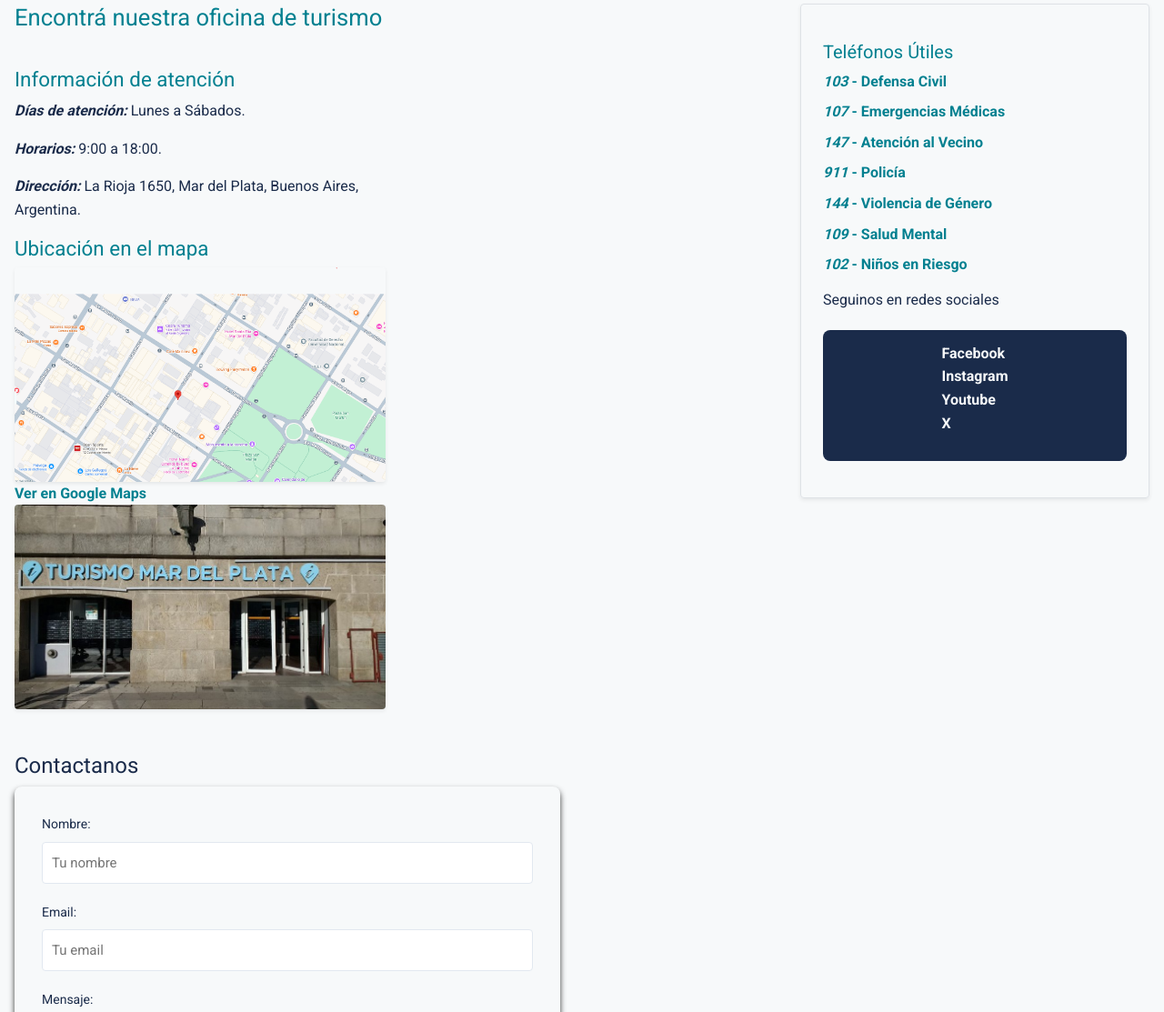
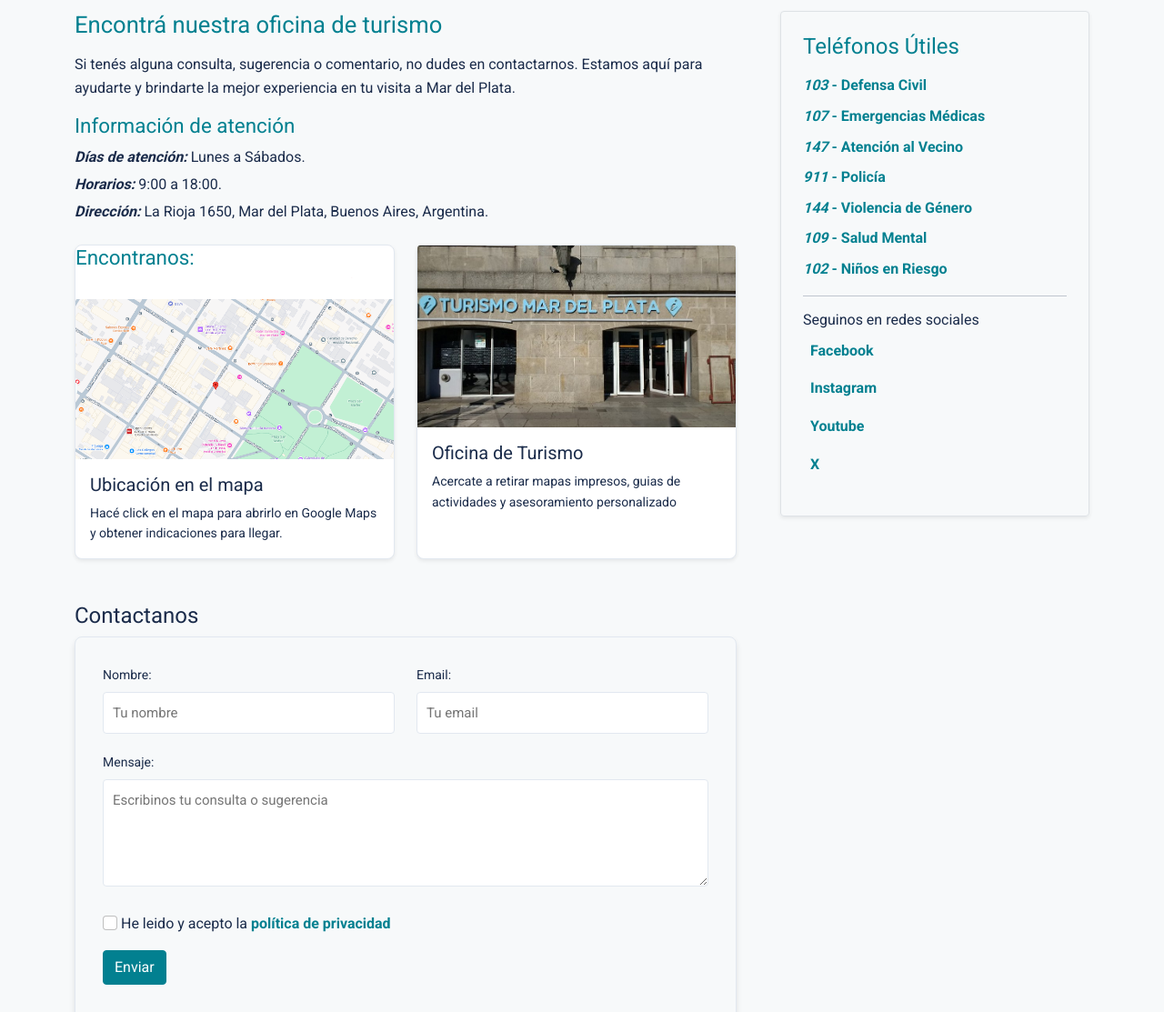
Before and after one commit to jor34378/TP_Lenguajes_Informaticos, a plain HTML site: page contacto.html in a window 1280 px wide. Shown: the part 319-1432 px from the top of the page at 91% size. Drawn offline with nearby package versions, Linux system fonts and the light colour scheme.

Commit message:
Fix: Arreglo JS, posicionamiento y estilo asside

```diff
--- a/contacto.html
+++ b/contacto.html
@@ -60,72 +60,97 @@
             </div>
         </nav>
     </header>
-    <main>
+    <main class="container my-4">
+        <!-- FILA PRINCIPAL DE BOOTSTRAP (12 columnas: 8 para contenido + 4 para aside) -->
+        <div class="row g-5">
+            <!-- COLUMNA IZQUIERDA: CONTENIDO PRINCIPAL (8 de 12 columnas en escritorio) -->
+            <div class="col-12 col-lg-8">
+                <!-- SECCIÓN 1: Información y tarjetas de ubicación -->
+                <section id="oficina" class="mb-5">
+                    <h2>Encontrá nuestra oficina de turismo</h2>
+                    <p>Si tenés alguna consulta, sugerencia o comentario, no dudes en contactarnos. Estamos aquí para
+                        ayudarte y
+                        brindarte la mejor experiencia en tu visita a Mar del Plata.</p>
                     <!-- Fila principal de Bootstrap: divide la pantalla en contenido principal (8 cols) y barra lateral (4 cols) -->
-        <div class="row g-5">
+                    <div class="informacion mb-4">
                         <!-- COLUMNA PRINCIPAL (8 columnas en pantallas grandes) -->
-            <div class="col-12 col-lg-8">
-                <div id="oficinas" class="mb-5">
-                    <h2>Encontrá nuestra oficina de turismo</h2>
-                    <div class="row g-4 align-items-center mt-1">
-                        <article class="col-12 col-md-6">
-                            <div class="informacion">
                         <h3>Información de atención</h3>
-                                <p><strong>Días de atención:</strong> Lunes a Sábados.</p>
-                                <p><strong>Horarios:</strong> 9:00 a 18:00.</p>
-                                <p>
-                                    <strong>Dirección:</strong> La Rioja 1650, Mar del Plata, Buenos Aires, Argentina.
+                        <p class="mb-1"><strong>Días de atención:</strong> Lunes a Sábados.</p>
+                        <p class="mb-1"><strong>Horarios:</strong> 9:00 a 18:00.</p>
+                        <p class="mb-0">
+                            <strong>Dirección:</strong> La Rioja 1650, Mar del Plata, Buenos Aires,
+                            Argentina.
                         </p>
+                    </div>
+                    <!-- Sub-fila de 2 tarjetas iguales (6/12 + 6/12) -->
+                    <div class="row g-4">
+                        <div class="col-12 col-md-6">
+                            <article class="card h-100 shadow-sm">
+                                <h3>Encontranos:</h3>
+                                <!-- Mapa de ubicación -->
+                                <a href="https://maps.google.com/?q=La+Rioja+1650+Mar+del+Plata" target="_blank"
+                                    rel="noopener noreferrer" title="Abrir en Google Maps">
+                                    <img src="img/mapa-oficina-mdq.png" class="card-img-top img-oficina"
+                                        alt="Mapa con la ubicación de la Oficina de Turismo de Mar del Plata">
+                                </a>
+                                <div class="card-body d-flex flex-column">
+                                    <h4 class="h5 card-title">Ubicación en el mapa</h4>
+                                    <p class="card-text small flex-grow-1">Hacé click en el mapa para abrirlo en Google
+                                        Maps y obtener
+                                        indicaciones para llegar.</p>
+
                                 </div>
                             </article>
                         </div>
-                    <article class="col-12 col-md-6">
-                        <h3>Ubicación en el mapa</h3>
-                        <!-- Mapa de ubicación -->
-                        <img src="img/mapa-oficina-mdq.png" class="img-fluid rounded shadow-sm"
-                            alt="Mapa de ubicación de la Oficina de Turismo de Mar del Plata">
-                        <a href="https://www.google.com/maps/place/La+Rioja+1650,+B7600DMN+Mar+del+Plata,+Provincia+de+Buenos+Aires/@-37.997061,-57.5513606,18z/data=!4m6!3m5!1s0x9584dc02355cd9d9:0x322b2ef0d406b7f6!8m2!3d-37.997088!4d-57.5505218!16s%2Fg%2F11fk4fwtyn?entry=ttu&g_ep=EgoyMDI2MTExNi4wIKXMDSoASAFQAw%3D%3D"
-                            target="_blank" rel="noopener noreferrer">Ver en Google Maps</a>
-
-                        <img src="img/oficina-turismo.jpg" class="img-fluid rounded shadow-sm"
+                        <div class="col-12 col-md-6">
+                            <article class="card h-100 shadow-sm">
+                                <img src="img/oficina-turismo.jpg" class="card-img-top img-oficina"
                                     alt="Frente de la Oficina de Turismo de Mar del Plata">
+                                <div class="card-body d-flex flex-column">
+                                    <h4 class="h5 card-title">Oficina de Turismo</h4>
+                                    <p class="card-text small flex-grow-1">Acercate a retirar mapas impresos,
+                                        guias de actividades y asesoramiento personalizado</p>
+                                </div>
                             </article>
+                        </div>
                     </div>
                 </section>
                 <!-- Seccion 2: Formulario de consulta -->
                 <section id="sugerencias" class="mb-5">
                     <h4>Contactanos</h4>
                     <div class="formulario-container">
-                        <form id="form-group" action="mailto:info@turismomdp.gob.ar" method="post" enctype="text/plain">
-                            <div class="form-group">
+                        <form id="form-contacto" action="#" method="post">
+                            <div class="row">
+                                <div class="col-12 col-md-6 form-group">
                                     <label for="nombre">Nombre:</label>
                                     <input type="text" id="nombre" name="nombre" required placeholder="Tu nombre" />
                                 </div>
-
-                            <div class="form-group">
+                                <div class="col-12 col-md-6 form-group">
                                     <label for="email">Email:</label>
                                     <input type="email" id="email" name="email" required placeholder="Tu email" />
                                 </div>
+                            </div>
                                 <div class="form-group">
                                     <label for="mensaje">Mensaje:</label>
-                                <textarea id="mensaje" name="mensaje" rows="4" required
-                                    placeholder="Escribinos"></textarea>
+                                    <textarea id="mensaje" name="mensaje" rows="4" maxlength="300" required
+                                        placeholder="Escribinos tu consulta o sugerencia"></textarea>
                                 </div>
 
                                 <div class="form-checkbox mb-3">
-                                <input type="checkbox" id="privacidad" required name="privacidad" required>
+                                    <input type="checkbox" class="form-check-input" id="privacidad" name="privacidad"
+                                        required>
                                     <label for="privacidad">He leido y acepto la
                                         <a href="#">política de privacidad</a></label>
                                 </div>
 
-                            <button type="submit" class="btn btn-primary">Enviar consulta</button>
+                                <button type="submit" class="btn btn-primary">Enviar</button>
+                                <div id="feedback-contacto" class="mt-3" aria-live="polite"></div>
                         </form>
                     </div>
                 </section>
-                <section id="faq" class="mt-4">
+                <!-- SECCIÓN 3: Preguntas frecuentes-->
+                <section id="faq">
                     <h2>Preguntas frecuentes</h2>
-
-
                     <dl class="mt-3">
                         <dt class="fw-bold mt-3">¿La oficina de turismo abre los días feriados?</dt>
                         <dd>Sí, durante fines de semana largos y feriados nacionales atendemos en horario reducido de
@@ -137,9 +162,9 @@
                 </section>
             </div>
             <aside class="col-12 col-lg-4">
-                <div class="p-4 border rounded shadow-sm">
-                    <h3 class="h5 mt-3">Teléfonos Útiles</h3>
-                    <ul class="list-unstyled">
+                <div class="p-4 border rounded shadow-sm caja-aside">
+                    <h3 class="h4">Teléfonos Útiles</h3>
+                    <ul class="list-unstyled mt-3">
                         <li class="mb-2"><a href="tel:103"><strong>103</strong> - Defensa Civil</a></li>
                         <li class="mb-2"><a href="tel:107"><strong>107</strong> - Emergencias Médicas</a></li>
                         <li class="mb-2"><a href="tel:147"><strong>147</strong> - Atención al Vecino</a></li>
@@ -148,23 +173,23 @@
                         <li class="mb-2"><a href="tel:109"><strong>109</strong> - Salud Mental</a></li>
                         <li class="mb-2"><a href="tel:102"><strong>102</strong> - Niños en Riesgo</a></li>
                     </ul>
-
+                    <hr>
                     <h6>Seguinos en redes sociales</h6>
-                    <nav aria-label="Redes Sociales">
-                        <ul class="list-unstyled">
-                            <li>
+                    <nav class="nav-redes" aria-label="Redes Sociales">
+                        <ul class="list-unstyled mb-0">
+                            <li class="mb-2">
                                 <a href="https://www.facebook.com/turismomardelplata/" target="_blank"
                                     rel="noopener noreferrer">Facebook</a>
                             </li>
-                            <li>
+                            <li class="mb-2">
                                 <a href="https://www.instagram.com/turismomardelplata/" target="_blank"
                                     rel="noopener noreferrer">Instagram</a>
                             </li>
-                            <li>
+                            <li class="mb-2">
                                 <a href="https://www.youtube.com/user/PrensaEmtur" target="_blank"
                                     rel="noopener noreferrer">Youtube</a>
                             </li>
-                            <li>
+                            <li class="mb-2">
                                 <a href="https://x.com/mardelplata" target="_blank" rel="noopener noreferrer">X</a>
                             </li>
                         </ul>
@@ -173,11 +198,11 @@
             </aside>
         </div>
     </main>
-    <footer id="PieDePagina">
+    <footer id="PieDePagina" class="mt-5">
         <p>&copy; 2026 Turismo Mar del Plata - Todos los derechos reservados.</p>
         <address>
-            <p>Contacto: <a href="mailto:info@turismomdp.gob.ar">info@turismomdp.gob.ar</a></p>
-            <p>Oficina Central: La Rioja 1650, Mar del Plata, Buenos Aires, Argentina</p>
+            <p>Contacto: <a href="mailto:info@turismomdp.gob.ar"> info@turismomdp.gob.ar</a></p>
+            <p class="mb-0">Oficina Central: La Rioja 1650, Mar del Plata, Buenos Aires, Argentina</p>
         </address>
     </footer>
     <script src="https://cdn.jsdelivr.net/npm/bootstrap@5.0.2/dist/js/bootstrap.bundle.min.js"
--- a/css/estilos.css
+++ b/css/estilos.css
@@ -502,14 +502,20 @@ body.modo-oscuro .card {
 /* ===== Estilos contacto.html - Santy ===== */
 /* ===================================== */
 
+.img-oficina {
+    width: 100%;
+    height: 200px;
+    object-fit: cover;
+}
 
 /* Contenedor del Formulario */
 .formulario-container {
-    max-width: 600px;
+    width: 100%;
     background-color: var(--color-fondo);
     padding: 30px;
     border-radius: 8px;
-    box-shadow: 0 4px 6px var(--color-footer);
+    border: 1px solid var(--color-borde-suave);
+    box-shadow: 0 4px 6px rgba(0, 0, 0, 0.1);
     color: var(--color-secundario);
 }
 
@@ -551,6 +557,14 @@ footer a:hover {
 }
 
 /*Acoplamiento Modo Oscuro -Santy*/
+body.modo-oscuro .card {
+    barckground-color: #141414;
+    color: #ffffff;
+    border-color: #333333;
+}
+body.modo-oscuro .cardtitle {
+    color: #028090;
+}
 body.modo-oscuro .formulario-container {
     background-color: var(--color-modo-oscuro);
     color: var(--color-text-footer-nav);
@@ -566,3 +580,22 @@ body.modo-oscuro textarea {
     color: var(--color-text-footer-nav);
     border-color: var(--color-borde);
 }
+
+.nav-redes {
+    display: block;
+    background-color: transparent;
+    padding: 0;
+    margin-top: 0.5rem;
+}
+
+/* Devuelve el color principal del sitio (--color-primario) a los enlaces de redes */
+.nav-redes a {
+    color: var(--color-primario);
+    padding: 0.25rem 0.5rem;
+    display: inline-block;
+}
+
+/* Evita que palabras o cadenas muy largas sin espacios desborden la caja de respuesta */
+#feedback-contacto {
+    overflow-wrap: break-word;
+}
--- a/js/main.js
+++ b/js/main.js
@@ -74,7 +74,7 @@ if (btnModoOscuro) {
 // CONTACTO - VALIDACIÓN Y FEEDBACK (Santiago)
 // ===================================
 
-documnent.addEventListener("DOMContentLoaded", () =>{
+document.addEventListener("DOMContentLoaded", () =>{
     const formContacto = document.getElementById("form-contacto");
     const inputNombre = document.getElementById("nombre");
     const inputEmail = document.getElementById("email");
```
Lines whose indentation alone changed are shown as unchanged.
